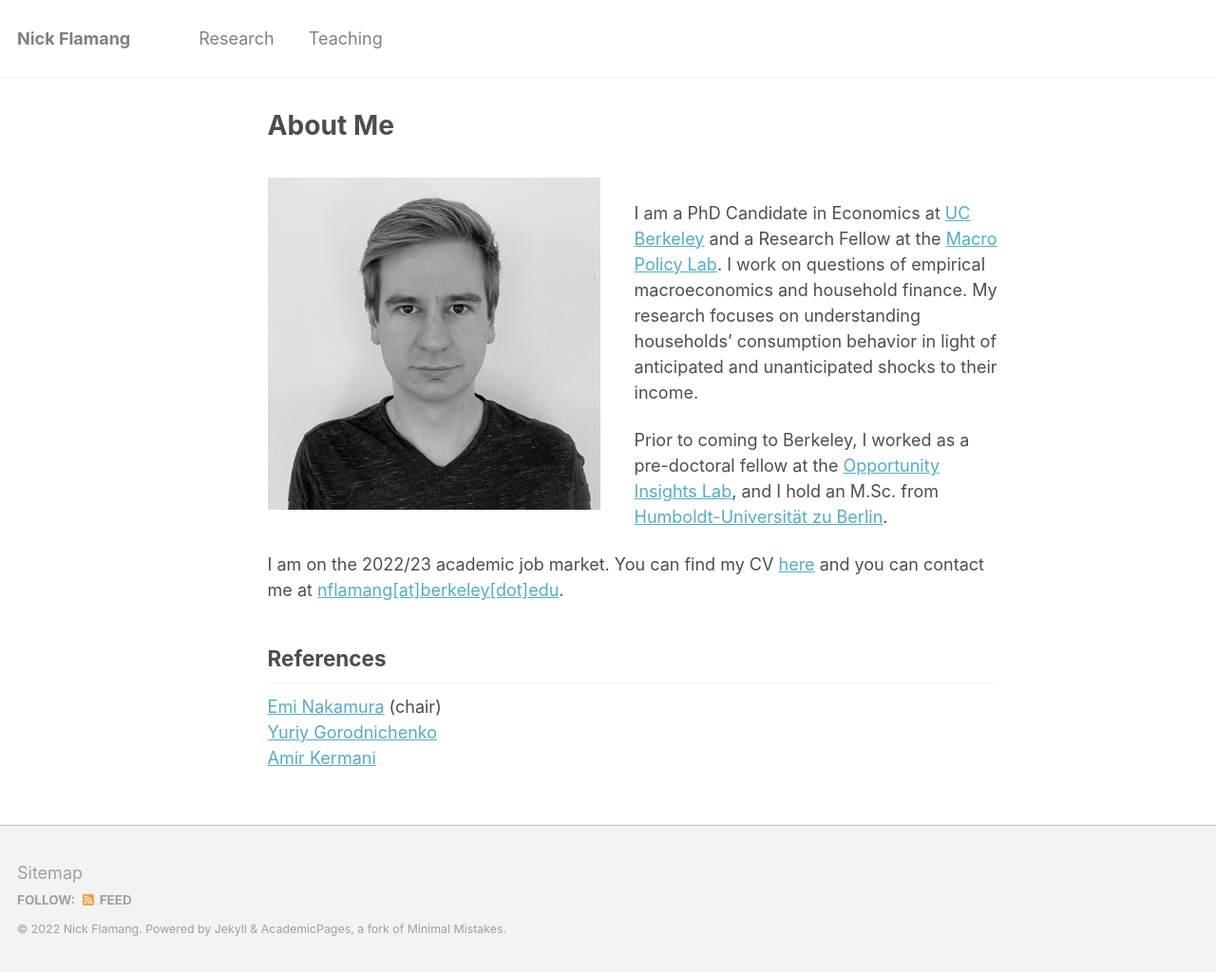
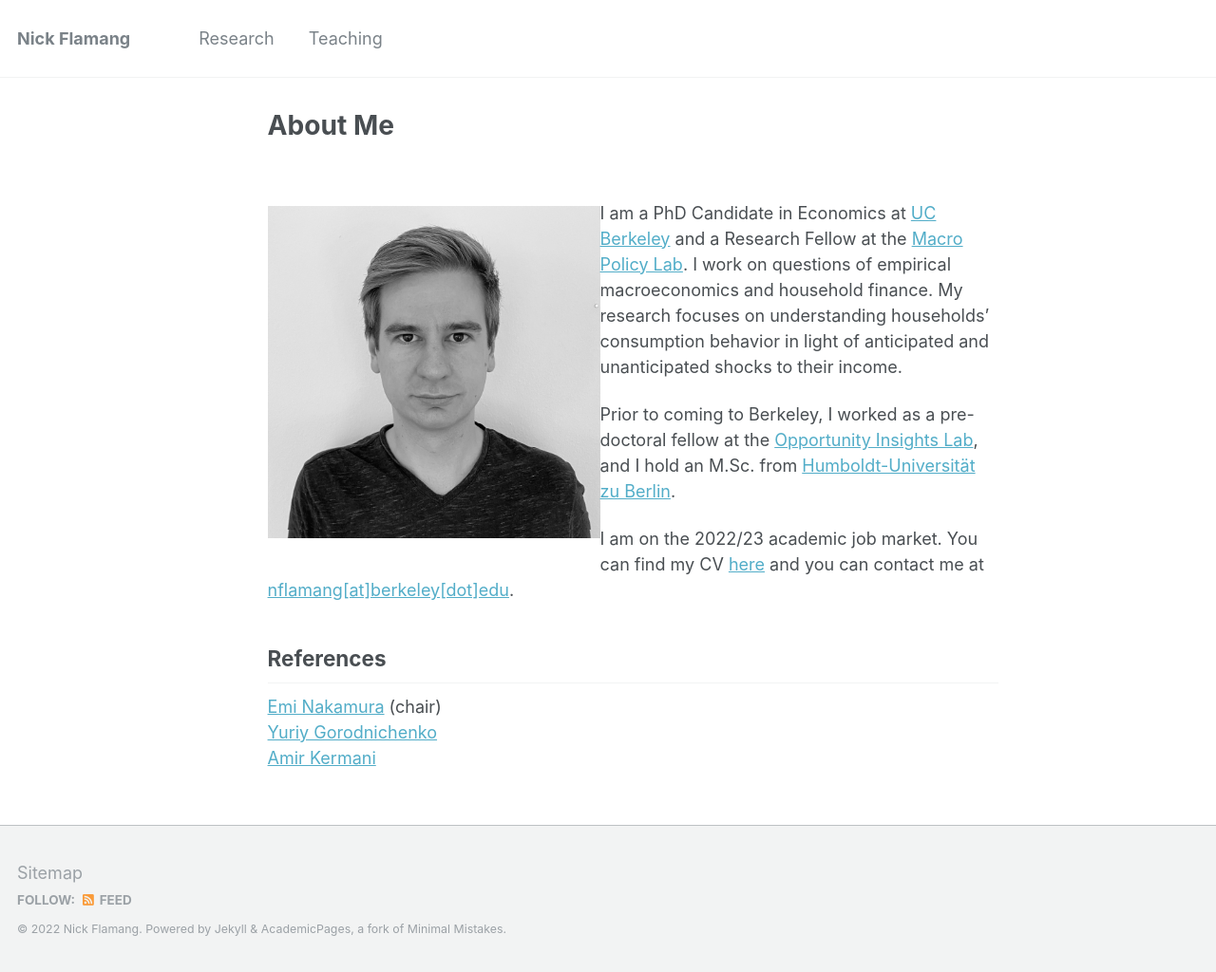
Before and after one commit to nickflamang/nickflamang.github.io, a Jekyll site: the page built from test_index.md, in a window 1280 px wide. Shown: the whole page at 95% size. Built offline with Jekyll 4.4.1, drawn with Linux system fonts in a browser that asks for light colours.

Commit message:
Update test_index.md

```diff
--- a/test_index.md
+++ b/test_index.md
@@ -4,7 +4,7 @@ author_profile: false
 ---
 
 <br />
-<img align="left" width="350" style="vertical-align:left;margin-right: 2em" src="{{ site.url }}/images/nick_website.jpg" alt="A photo of Nick Flamang">
+<img align="left" width="350" style="vertical-align:left;margin: 30px 0" src="{{ site.url }}/images/nick_website.jpg" alt="A photo of Nick Flamang">
 
 I am a PhD Candidate in Economics at [UC Berkeley](https://www.econ.berkeley.edu/) and a Research Fellow at the [Macro Policy Lab](https://www.macropolicylab.org/). I work on questions of empirical macroeconomics and household finance. My research focuses on understanding households' consumption behavior in light of anticipated and unanticipated shocks to their income.
 
```
